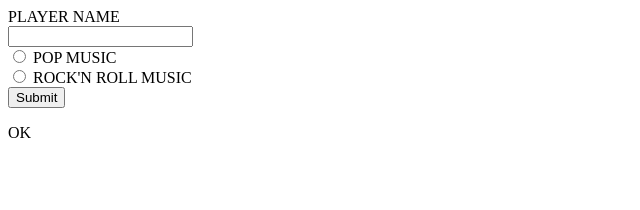
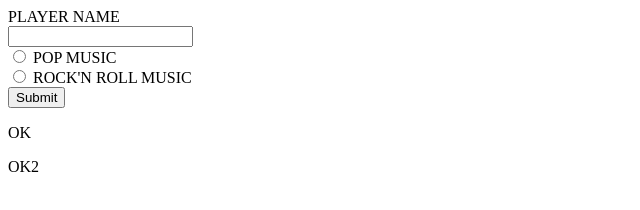
Before and after one commit to bimonugraraga/TebakLaguV2, a plain HTML site: page index.html in a window 1280 px wide. Shown: the full height of the page, 0-640 px from the left. Drawn offline with Linux system fonts and the light colour scheme.

Commit message:
Update index.html

```diff
--- a/index.html
+++ b/index.html
@@ -18,6 +18,7 @@
 
     <button id="dataUser"  onclick="goToGame()">Submit</button>
     <p>OK</p>
+    <p>OK2</p>
     <!-- <a target="index2.html"><button id="dataUser" onclick="goToGame()">Submit</button></a> -->
 
 
```
